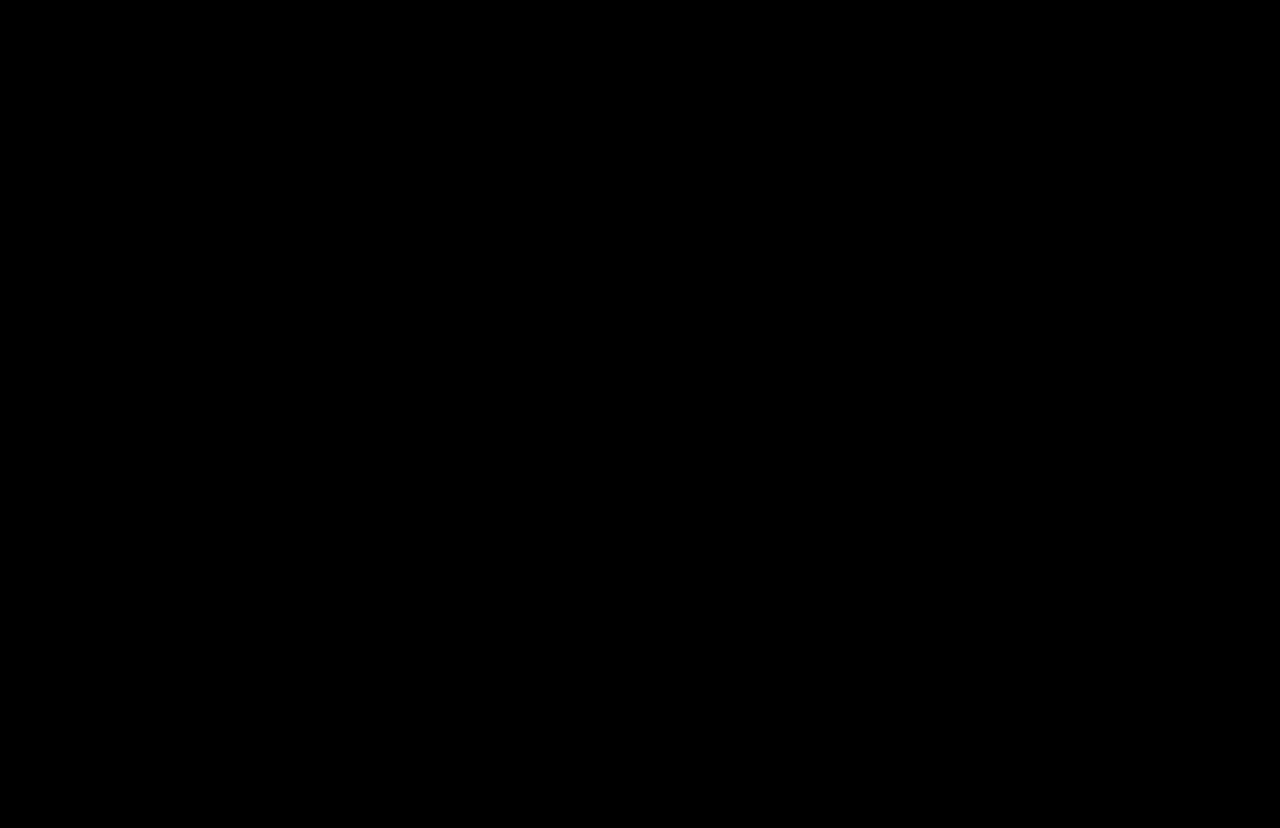
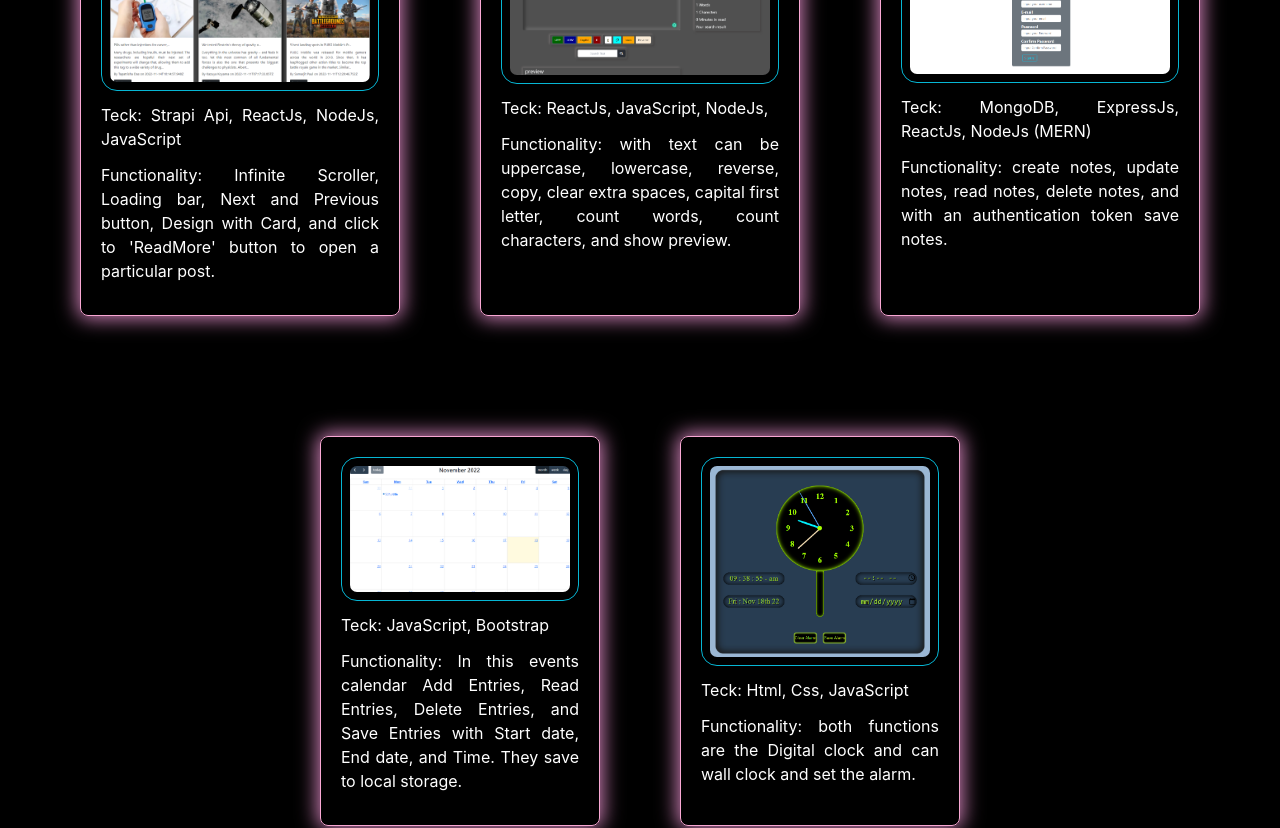
Before and after one commit to jha45507/Myportfolio, a Next.js app: page / in a window 1280 px wide. Shown: the part 1120-1948 px from the top of the page. Before the commit the page ends 800 px from the top, so only its background shows below. Built offline with nearby package versions, Linux system fonts and the light colour scheme.

Commit message:
remove toast and custom alert and fixed issue

```diff
--- a/components/Navbar.js
+++ b/components/Navbar.js
@@ -25,7 +25,7 @@ function Navbar() {
 
     return (
         <>
-            <header ref={headeRef} className=' w-screen absolute   min-w-[375px] bg-black md:sticky md:top-0 h-16 overflow-hidden transition-all z-10'>
+            <header ref={headeRef} className=' w-screen absolute min-w-[375px] bg-black md:sticky md:top-0 h-16 overflow-hidden transition-all z-10'>
                 <div onClick={hamclick} className='md:hidden w-5 h-5 absolute top-5 right-5 scale-75'>
                     <div className='ham' ref={hamRef}></div>
                 </div>
--- a/package.json
+++ b/package.json
@@ -12,8 +12,7 @@
     "next": "12.3.1",
     "react": "18.2.0",
     "react-dom": "18.2.0",
-    "react-icons": "^4.6.0",
-    "react-toastify": "^9.1.1"
+    "react-icons": "^4.6.0"
   },
   "devDependencies": {
     "autoprefixer": "^10.4.13",
--- a/pages/[...slug].js
+++ /dev/null
@@ -1,12 +0,0 @@
-import { useRouter } from 'next/router'
-import React from 'react'
-
-const Slug = () => {
-    const router = useRouter()
-    const {slug} = router.query
-  return (
-    <div>{slug}</div>
-  )
-}
-
-export default Slug
--- a/pages/alert.js
+++ /dev/null
@@ -1,18 +0,0 @@
-import React from 'react'
-import { IoMdCheckmarkCircleOutline } from 'react-icons/io'
-import { ImCross } from 'react-icons/im'
-
-
-function Alert() {
-
-  return (
-    <div className=' relative center bg-gradient-to-r from-cyan-500 via-lime-300 to-green-500 w-72 h-14 rounded-lg'>
-      <p className=' w-30 bg-gradient-to-r from-purple-500 to-pink-500 bg-clip-text text-transparent font-bold text-2xl inline-block ' >
-        form submited
-      </p>
-      <IoMdCheckmarkCircleOutline className=' w-7 h-7 text-white absolute left-1 ' />
-      <ImCross className=' w-5 h-5 text-white absolute right-2 ' />
-    </div>
-  )
-}
-export default Alert;
--- a/pages/project.js
+++ b/pages/project.js
@@ -20,7 +20,8 @@ export default function Project() {
                                 <img className='border border-[#06b6d4] lg:p-2 sm:w-4/4 lg:w-auto p-5 rounded-2xl' src="/news.png" alt="news" />
                             </a>
                         </div>
-                        <p className=' text-white my-3 text-justify ' >  </p>
+                        <p className=' text-white my-3 text-justify ' > Teck: Strapi Api, ReactJs, NodeJs, JavaScript</p>
+                        <p className=' text-white my-3 text-justify ' > Functionality: Infinite Scroller, Loading bar, Next and Previous button, Design with Card, and click to 'ReadMore' button to open a particular post.</p>
                     </div>
 
                     <div className='mx-auto lg:mx-10 border sm:w-3/4 border-pink-300 px-5 py-5 rounded-lg projectbox mb-20 '>
@@ -30,7 +31,8 @@ export default function Project() {
                                 <img className='border border-[#06b6d4] lg:p-2 sm:w-4/4 lg:w-auto p-5  rounded-2xl' src="/editor.png" alt="editer" />
                             </a>
                         </div>
-                        <p className=' text-white ' >this is website to click and check-out</p>
+                        <p className=' text-white my-3 text-justify ' > Teck: ReactJs, JavaScript, NodeJs, </p>
+                        <p className=' text-white my-3 text-justify ' > Functionality: with text can be uppercase, lowercase, reverse, copy, clear extra spaces, capital first letter, count words, count characters, and show preview.</p>
                     </div>
 
                     <div className='mx-auto lg:mx-10 border sm:w-3/4 border-pink-300 px-5 py-5 rounded-lg projectbox mb-20 '>
@@ -39,7 +41,8 @@ export default function Project() {
                                 <img className='border border-[#06b6d4] lg:p-2 sm:w-4/4 lg:w-auto p-5  rounded-2xl' src="/notes.png" alt="notes" />
                             </a>
                         </div>
-                        <p className=' text-white ' >this is website to click and check-out</p>
+                        <p className=' text-white my-3 text-justify ' > Teck: MongoDB, ExpressJs, ReactJs, NodeJs (MERN) </p>
+                        <p className=' text-white my-3 text-justify ' > Functionality: create notes, update notes, read notes, delete notes, and with an authentication token save notes.</p>
                     </div>
 
                 </div>
@@ -51,7 +54,8 @@ export default function Project() {
                                 <img className='border border-[#06b6d4] lg:p-2 sm:w-4/4 lg:w-auto p-5  rounded-2xl' src="/calendar.png" alt="calendar" />
                             </a>
                         </div>
-                        <p className=' text-white ' >this is website to click and check-out</p>
+                        <p className=' text-white my-3 text-justify ' > Teck: JavaScript, Bootstrap</p>
+                        <p className=' text-white my-3 text-justify ' > Functionality: In this events calendar Add Entries, Read Entries, Delete Entries, and Save Entries with Start date, End date, and Time. They save to local storage.</p>
                     </div>
 
                     <div className='mx-auto lg:mx-10 border sm:w-3/4 border-pink-300 px-5 py-5 rounded-lg projectbox mb-20 '>
@@ -60,7 +64,8 @@ export default function Project() {
                                 <img className='border border-[#06b6d4] lg:p-2 sm:w-4/4 lg:w-auto p-5  rounded-2xl' src="/clock.png" alt="clock" />
                             </a>
                         </div>
-                        <p className=' text-white ' >this is website to click and check-out</p>
+                        <p className=' text-white my-3 text-justify ' > Teck: Html, Css, JavaScript </p>
+                        <p className=' text-white my-3 text-justify ' > Functionality: both functions are the Digital clock and can wall clock and set the alarm.</p>
                     </div>
                 </div>
 
--- a/pages/skills.js
+++ b/pages/skills.js
@@ -4,7 +4,7 @@ import RoundSkillBar from '../components/RoundSkillBar';
 function Skills() {
   return (
     <>
-      <div className='space-y-20 pt-100 md:pt-0 '>
+      <div className='space-y-20 pt-[150px] mb-24 md:pt-16 '>
         <h1 className='bg-gradient-to-r from-purple-500 to-pink-500 bg-clip-text text-transparent text-3xl md:text-4xl lg:text-5xl font-bold xl:text-6xl py-2 text-center'> My Skills </h1>
         <div className='center text-2xl font-bold space-y-20 lg:space-y-0 lg:space-x-20 flex-col lg:flex-row' >
           <div className=''>
```
Also changed, not shown: pages/contact.js (+21 -21 lines), 1 other file (tests, documents, lock files or other folders).
